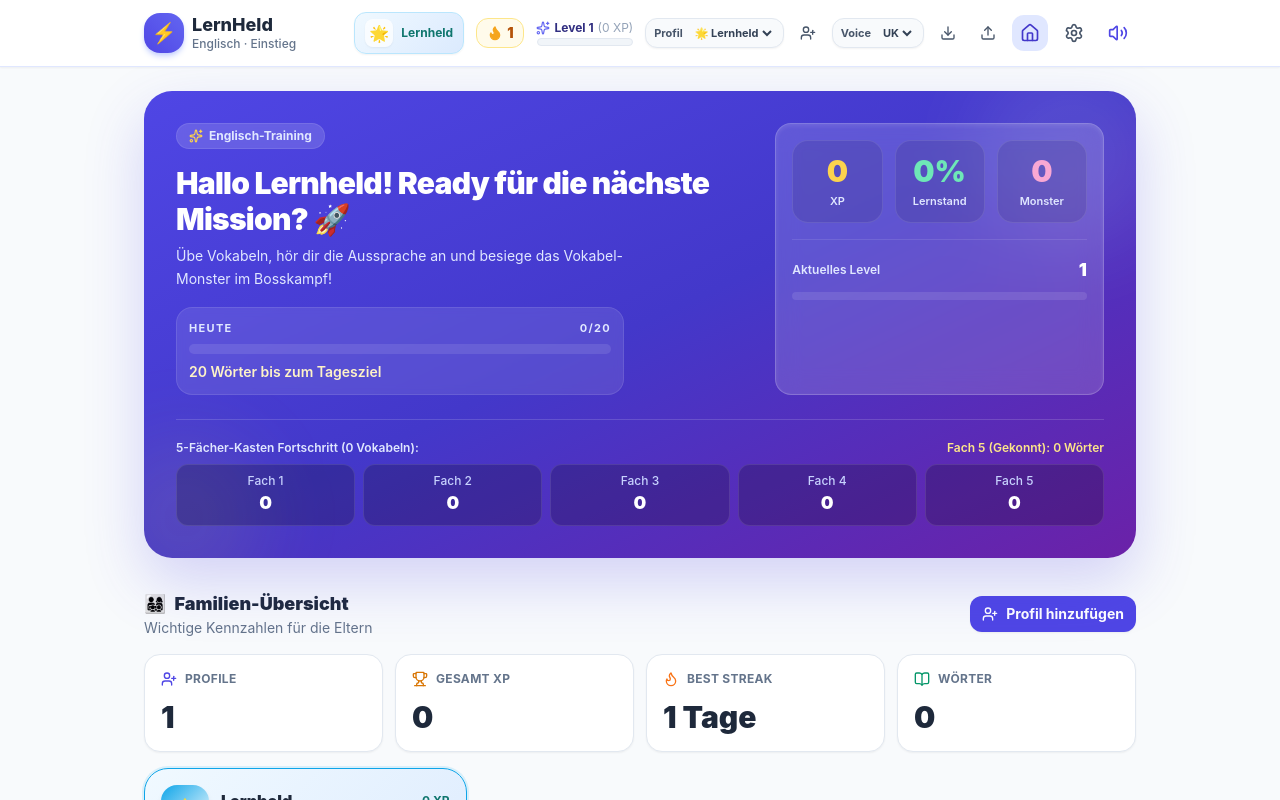
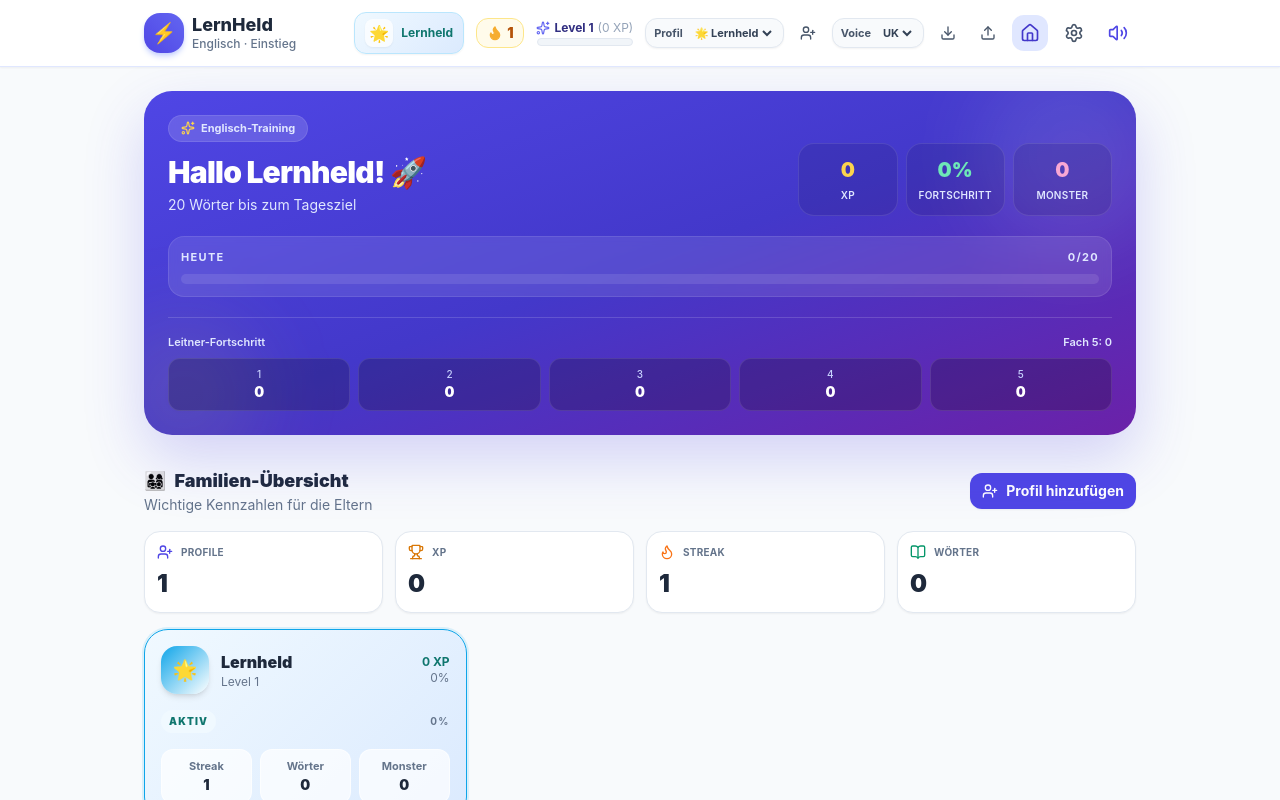
Before and after one commit to Stickup1/LernApp, a React (Vite) app: page / in a window 1280 px wide. Shown: the top 800 px of the page. Built offline with nearby package versions, Linux system fonts and the light colour scheme.

Commit message:
feat: simplify dashboard UX and scramble undo

```diff
--- a/src/components/Dashboard.tsx
+++ b/src/components/Dashboard.tsx
@@ -79,84 +79,66 @@ export const Dashboard: React.FC<DashboardProps> = ({
 
   return (
     <div className="max-w-5xl mx-auto px-4 py-6 space-y-8">
-      <div className="relative overflow-hidden rounded-[28px] bg-gradient-to-br from-indigo-600 via-indigo-700 to-purple-800 text-white p-6 sm:p-8 shadow-[0_24px_60px_rgba(79,70,229,0.22)]">
+      <div className="relative overflow-hidden rounded-[28px] bg-gradient-to-br from-indigo-600 via-indigo-700 to-purple-800 text-white p-5 sm:p-6 shadow-[0_24px_60px_rgba(79,70,229,0.22)]">
         <div className="absolute top-0 right-0 -mt-8 -mr-8 w-48 h-48 bg-white/10 rounded-full blur-2xl pointer-events-none" />
         <div className="absolute bottom-0 left-0 -mb-10 -ml-10 w-40 h-40 bg-amber-300/10 rounded-full blur-2xl pointer-events-none" />
 
-        <div className="relative z-10 grid gap-6 lg:grid-cols-[1.4fr_0.8fr]">
-          <div className="space-y-4">
-            <div className="inline-flex items-center gap-1.5 px-3 py-1 rounded-full bg-white/15 backdrop-blur-sm text-xs font-bold text-indigo-100 border border-white/10">
+        <div className="relative z-10 flex flex-col gap-4 lg:flex-row lg:items-end lg:justify-between">
+          <div className="space-y-3 max-w-xl">
+            <div className="inline-flex items-center gap-1.5 px-3 py-1 rounded-full bg-white/15 backdrop-blur-sm text-[11px] font-bold text-indigo-100 border border-white/10">
               <Sparkles className="w-3.5 h-3.5 text-amber-300" />
               <span>Englisch-Training</span>
             </div>
 
-            <div className="space-y-2">
+            <div>
               <h1 className="text-2xl sm:text-3xl font-black tracking-tight leading-tight">
-                Hallo Lernheld! Ready für die nächste Mission? 🚀
+                Hallo Lernheld! 🚀
               </h1>
-              <p className="text-indigo-100 text-sm max-w-md leading-relaxed">
-                Übe Vokabeln, hör dir die Aussprache an und besiege das Vokabel-Monster im Bosskampf!
+              <p className="text-indigo-100 text-sm mt-1 leading-relaxed">
+                {nextMilestoneText}
               </p>
-            </div>
-
-            <div className="rounded-2xl bg-white/10 border border-white/10 p-3 backdrop-blur-sm max-w-md">
-              <div className="flex items-center justify-between text-[11px] uppercase tracking-[0.12em] text-indigo-100 font-bold mb-2">
-                <span>Heute</span>
-                <span>{progress.wordsPracticedToday}/{todayGoal}</span>
-              </div>
-              <div className="h-2.5 bg-white/10 rounded-full overflow-hidden">
-                <div
-                  className="h-full bg-gradient-to-r from-amber-300 via-orange-300 to-emerald-300 rounded-full transition-all duration-500"
-                  style={{ width: `${todayProgressPercent}%` }}
-                />
-              </div>
-              <div className="mt-2 text-sm font-semibold text-amber-100">
-                {nextMilestoneText}
-              </div>
             </div>
           </div>
 
-          <div className="bg-white/15 backdrop-blur-md rounded-2xl p-4 border border-white/20 shadow-inner shadow-white/10">
-            <div className="grid grid-cols-3 gap-3 text-center">
-              <div className="rounded-2xl bg-slate-950/10 p-3 border border-white/10">
-                <div className="text-2xl sm:text-3xl font-black text-amber-300">{progress.xp}</div>
-                <div className="text-[11px] text-indigo-100 font-semibold mt-1">XP</div>
-              </div>
-              <div className="rounded-2xl bg-slate-950/10 p-3 border border-white/10">
-                <div className="text-2xl sm:text-3xl font-black text-emerald-300">{masteryPercent}%</div>
-                <div className="text-[11px] text-indigo-100 font-semibold mt-1">Lernstand</div>
-              </div>
-              <div className="rounded-2xl bg-slate-950/10 p-3 border border-white/10">
-                <div className="text-2xl sm:text-3xl font-black text-pink-300">{progress.monsterDefeatedCount}</div>
-                <div className="text-[11px] text-indigo-100 font-semibold mt-1">Monster</div>
-              </div>
+          <div className="grid grid-cols-3 gap-2 min-w-[260px]">
+            <div className="rounded-2xl bg-slate-950/10 p-3 border border-white/10 text-center">
+              <div className="text-xl font-black text-amber-300">{progress.xp}</div>
+              <div className="text-[10px] text-indigo-100 font-semibold mt-1 uppercase tracking-wide">XP</div>
             </div>
-
-            <div className="mt-4 pt-4 border-t border-white/10">
-              <div className="flex items-center justify-between text-xs text-indigo-100 font-semibold">
-                <span>Aktuelles Level</span>
-                <span className="text-lg font-black text-white">{progress.level}</span>
-              </div>
-              <div className="mt-2 h-2 bg-white/10 rounded-full overflow-hidden">
-                <div
-                  className="h-full bg-gradient-to-r from-emerald-300 to-cyan-300 rounded-full transition-all duration-500"
-                  style={{ width: `${Math.min(100, masteryPercent)}%` }}
-                />
-              </div>
+            <div className="rounded-2xl bg-slate-950/10 p-3 border border-white/10 text-center">
+              <div className="text-xl font-black text-emerald-300">{masteryPercent}%</div>
+              <div className="text-[10px] text-indigo-100 font-semibold mt-1 uppercase tracking-wide">Fortschritt</div>
+            </div>
+            <div className="rounded-2xl bg-slate-950/10 p-3 border border-white/10 text-center">
+              <div className="text-xl font-black text-pink-300">{progress.monsterDefeatedCount}</div>
+              <div className="text-[10px] text-indigo-100 font-semibold mt-1 uppercase tracking-wide">Monster</div>
             </div>
           </div>
         </div>
 
-        <div className="relative z-10 mt-6 pt-5 border-t border-white/15">
-          <div className="flex items-center justify-between text-xs font-semibold mb-2">
-            <span className="text-indigo-100">5-Fächer-Kasten Fortschritt ({allWords.length} Vokabeln):</span>
-            <span className="text-amber-200">Fach 5 (Gekonnt): {masteredCount} Wörter</span>
+        <div className="relative z-10 mt-5 rounded-2xl bg-white/10 border border-white/10 p-3 backdrop-blur-sm">
+          <div className="flex items-center justify-between text-[11px] uppercase tracking-[0.12em] text-indigo-100 font-bold">
+            <span>Heute</span>
+            <span>{progress.wordsPracticedToday}/{todayGoal}</span>
+          </div>
+          <div className="mt-2 h-2.5 bg-white/10 rounded-full overflow-hidden">
+            <div
+              className="h-full bg-gradient-to-r from-amber-300 via-orange-300 to-emerald-300 rounded-full transition-all duration-500"
+              style={{ width: `${todayProgressPercent}%` }}
+            />
+          </div>
+        </div>
+
+        <div className="relative z-10 mt-5 pt-4 border-t border-white/15">
+          <div className="flex items-center justify-between text-[11px] font-semibold mb-2 text-indigo-100">
+            <span>Leitner-Fortschritt</span>
+            <span>Fach 5: {masteredCount}</span>
           </div>
           <div className="grid grid-cols-5 gap-2">
             {boxCounts.map((count, idx) => (
               <div key={idx} className="bg-black/20 rounded-xl p-2 text-center border border-white/10">
-                <div className="text-xs font-medium text-indigo-200">Fach {idx + 1}</div>
-                <div className="text-lg font-black text-white">{count}</div>
+                <div className="text-[10px] font-medium text-indigo-200">{idx + 1}</div>
+                <div className="text-sm font-black text-white">{count}</div>
               </div>
             ))}
           </div>
@@ -185,37 +167,37 @@ export const Dashboard: React.FC<DashboardProps> = ({
             )}
           </div>
 
-          <div className="grid grid-cols-1 md:grid-cols-4 gap-3">
-            <div className="bg-white rounded-2xl border border-slate-200 p-4 shadow-sm">
-              <div className="flex items-center gap-2 text-slate-500 text-xs font-bold uppercase tracking-wide">
+          <div className="grid grid-cols-2 md:grid-cols-4 gap-3">
+            <div className="bg-white rounded-2xl border border-slate-200 p-3 shadow-sm">
+              <div className="flex items-center gap-2 text-slate-500 text-[10px] font-bold uppercase tracking-wide">
                 <UserPlus className="w-4 h-4 text-indigo-600" />
                 <span>Profile</span>
               </div>
-              <div className="mt-3 text-3xl font-black text-slate-800">{familyStats.length}</div>
+              <div className="mt-2 text-2xl font-black text-slate-800">{familyStats.length}</div>
             </div>
 
-            <div className="bg-white rounded-2xl border border-slate-200 p-4 shadow-sm">
-              <div className="flex items-center gap-2 text-slate-500 text-xs font-bold uppercase tracking-wide">
+            <div className="bg-white rounded-2xl border border-slate-200 p-3 shadow-sm">
+              <div className="flex items-center gap-2 text-slate-500 text-[10px] font-bold uppercase tracking-wide">
                 <Trophy className="w-4 h-4 text-amber-600" />
-                <span>Gesamt XP</span>
+                <span>XP</span>
               </div>
-              <div className="mt-3 text-3xl font-black text-slate-800">{totalFamilyXp}</div>
+              <div className="mt-2 text-2xl font-black text-slate-800">{totalFamilyXp}</div>
             </div>
 
-            <div className="bg-white rounded-2xl border border-slate-200 p-4 shadow-sm">
-              <div className="flex items-center gap-2 text-slate-500 text-xs font-bold uppercase tracking-wide">
+            <div className="bg-white rounded-2xl border border-slate-200 p-3 shadow-sm">
+              <div className="flex items-center gap-2 text-slate-500 text-[10px] font-bold uppercase tracking-wide">
                 <Flame className="w-4 h-4 text-orange-500" />
-                <span>Best Streak</span>
+                <span>Streak</span>
               </div>
-              <div className="mt-3 text-3xl font-black text-slate-800">{bestStreak} Tage</div>
+              <div className="mt-2 text-2xl font-black text-slate-800">{bestStreak}</div>
             </div>
 
-            <div className="bg-white rounded-2xl border border-slate-200 p-4 shadow-sm">
-              <div className="flex items-center gap-2 text-slate-500 text-xs font-bold uppercase tracking-wide">
+            <div className="bg-white rounded-2xl border border-slate-200 p-3 shadow-sm">
+              <div className="flex items-center gap-2 text-slate-500 text-[10px] font-bold uppercase tracking-wide">
                 <BookOpen className="w-4 h-4 text-emerald-600" />
                 <span>Wörter</span>
               </div>
-              <div className="mt-3 text-3xl font-black text-slate-800">{totalFamilyWords}</div>
+              <div className="mt-2 text-2xl font-black text-slate-800">{totalFamilyWords}</div>
             </div>
           </div>
 
@@ -263,22 +245,22 @@ export const Dashboard: React.FC<DashboardProps> = ({
                   </span>
 
                   <span className="text-[10px] font-bold uppercase tracking-[0.12em] text-slate-500">
-                    {profile.mastery}% Meisterlevel
+                    {profile.mastery}%
                   </span>
                 </div>
 
-                <div className="mt-4 grid grid-cols-3 gap-2 text-center text-xs font-bold text-slate-600">
+                <div className="mt-4 grid grid-cols-3 gap-2 text-center text-[11px] font-bold text-slate-600">
                   <div className="bg-white/70 rounded-xl px-2 py-2 border border-white/60">
                     <div className="text-slate-500">Streak</div>
-                    <div className="text-base font-black text-slate-800">{profile.streak}</div>
+                    <div className="text-sm font-black text-slate-800">{profile.streak}</div>
                   </div>
                   <div className="bg-white/70 rounded-xl px-2 py-2 border border-white/60">
                     <div className="text-slate-500">Wörter</div>
-                    <div className="text-base font-black text-slate-800">{profile.totalWords}</div>
+                    <div className="text-sm font-black text-slate-800">{profile.totalWords}</div>
                   </div>
                   <div className="bg-white/70 rounded-xl px-2 py-2 border border-white/60">
                     <div className="text-slate-500">Monster</div>
-                    <div className="text-base font-black text-slate-800">{profile.monsters}</div>
+                    <div className="text-sm font-black text-slate-800">{profile.monsters}</div>
                   </div>
                 </div>
               </button>
--- a/src/components/scramble/ScrambleMode.tsx
+++ b/src/components/scramble/ScrambleMode.tsx
@@ -95,6 +95,16 @@ export const ScrambleMode: React.FC<ScrambleModeProps> = ({
     setSelectedTiles(prev => prev.filter(t => t.id !== tile.id));
     setAvailableTiles(prev =>
       prev.map(t => (t.id === tile.id ? { ...t, isUsed: false } : t))
+    );
+  };
+
+  const handleUndoLastTile = () => {
+    if (selectedTiles.length === 0 || isSuccess) return;
+
+    const lastTile = selectedTiles[selectedTiles.length - 1];
+    setSelectedTiles(prev => prev.slice(0, -1));
+    setAvailableTiles(prev =>
+      prev.map(t => (t.id === lastTile.id ? { ...t, isUsed: false } : t))
     );
   };
 
@@ -210,11 +220,19 @@ export const ScrambleMode: React.FC<ScrambleModeProps> = ({
       {/* Action Buttons */}
       <div className="flex items-center justify-between gap-3">
         <button
+          onClick={handleUndoLastTile}
+          disabled={selectedTiles.length === 0 || isSuccess}
+          className="px-4 py-2.5 rounded-xl bg-amber-100 text-amber-800 hover:bg-amber-200 font-bold text-xs flex items-center gap-1.5 transition-colors disabled:opacity-50"
+        >
+          <ArrowLeft className="w-3.5 h-3.5" /> Letzter Schritt
+        </button>
+
+        <button
           onClick={handleReset}
           disabled={selectedTiles.length === 0 || isSuccess}
           className="px-4 py-2.5 rounded-xl bg-slate-100 text-slate-700 hover:bg-slate-200 font-bold text-xs flex items-center gap-1.5 transition-colors disabled:opacity-50"
         >
-          <RotateCcw className="w-3.5 h-3.5" /> Zurücksetzen
+          <RotateCcw className="w-3.5 h-3.5" /> Alle zurücksetzen
         </button>
 
         <button
```
